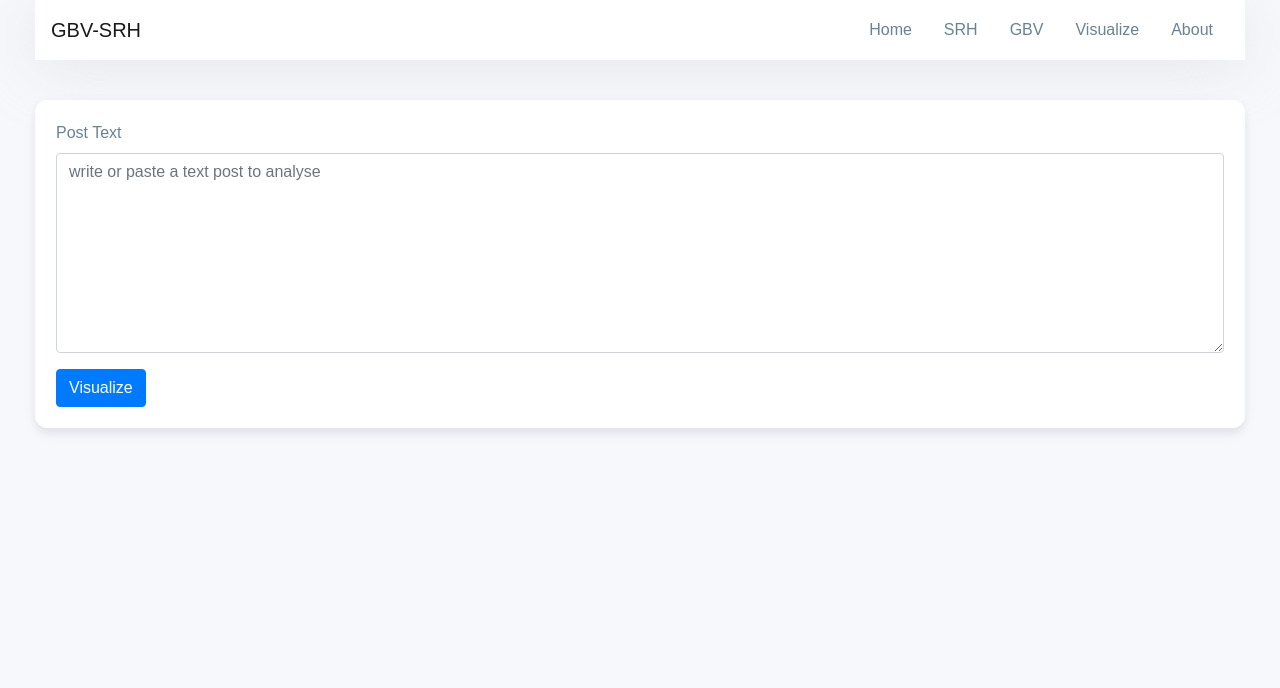
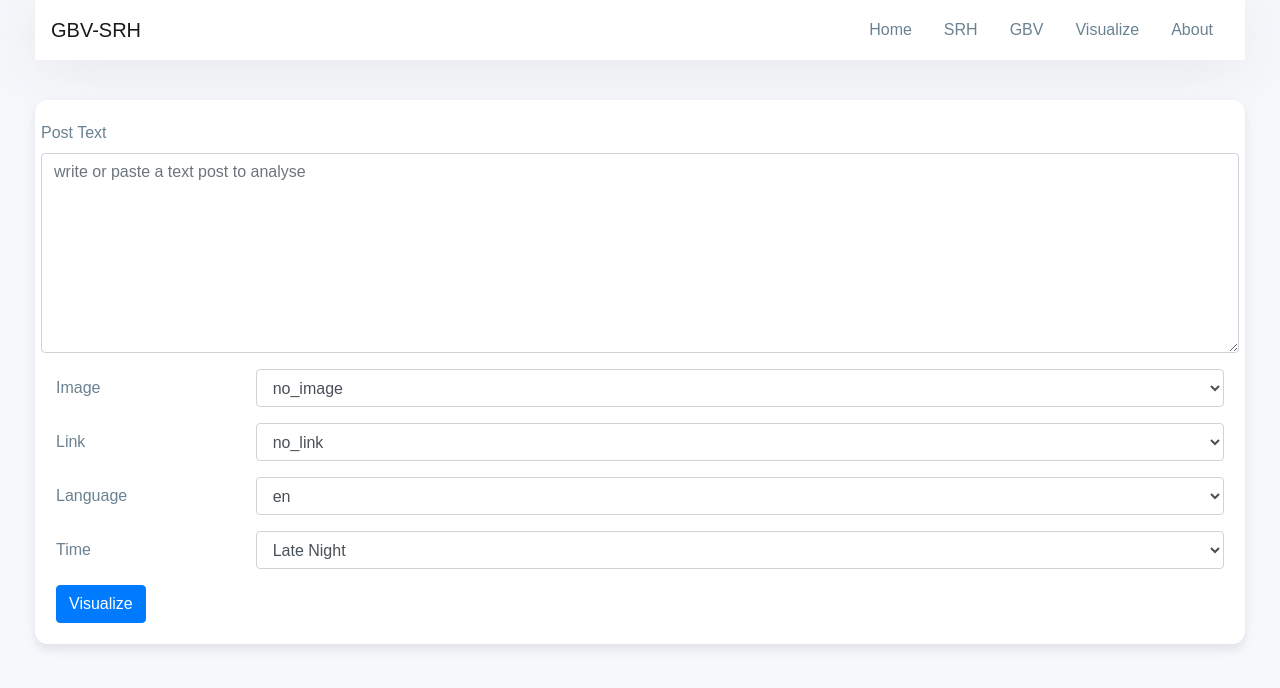
Before and after one commit to yonycherkos/SRH-GBV, a React (Create React App) app: page /visualize in a window 1280 px wide. Shown: the top 688 px of the page. Built offline with nearby package versions, Linux system fonts and the light colour scheme.

Commit message:
Update the visualization page

```diff
--- a/src/pages/Visualize.js
+++ b/src/pages/Visualize.js
@@ -8,39 +8,70 @@ export default class Home extends Component {
     super();
 
     this.loadData = this.loadData.bind(this);
-    this.handleChange = this.handleChange.bind(this);
+    this.handleTextChange = this.handleTextChange.bind(this);
+    this.handleImageChange = this.handleImageChange.bind(this);
+    this.handleLinkChange = this.handleLinkChange.bind(this);
+    this.handleLanguageChange = this.handleLanguageChange.bind(this);
+    this.handleTimeChange = this.handleTimeChange.bind(this);
     this.handleSubmit = this.handleSubmit.bind(this);
 
     this.state = {
-      postData: "",
-      iv_data: [],
-      woe_data: [],
-      dataIsReturned: false,
+      text: "",
+      image: "no_image",
+      link: "no_link",
+      language: "en",
+      time: "Late Night",
+      SRH_iv_data: null,
+      SRH_woe_data: null,
+      GBV_iv_data: null,
+      GBV_woe_data: null,
     };
   }
 
   async loadData() {
-    const response = await fetch("/api", {
+    const response = await fetch("/post", {
       method: "POST",
       headers: { "Content-Type": "application/json" },
-      body: JSON.stringify({ postData: this.state.postData }),
+      body: JSON.stringify({
+        text: this.state.text,
+        image: this.state.image,
+        link: this.state.link,
+        language: this.state.language,
+        time: this.state.time,
+      }),
     });
     const json = await response.json();
     this.setState({
-      iv_data: json.iv_data,
-      woe_data: json.woe_data,
+      SRH_iv_data: json.SRH_iv_data,
+      SRH_woe_data: json.SRH_woe_data,
+      GBV_iv_data: json.GBV_iv_data,
+      GBV_woe_data: json.GBV_woe_data,
     });
   }
 
-  handleChange(event) {
-    console.log(event.target.value);
-    this.setState({ postData: event.target.value });
+  handleTextChange(event) {
+    this.setState({ text: event.target.value });
+  }
+
+  handleImageChange(event) {
+    this.setState({ image: event.target.value });
+  }
+
+  handleLinkChange(event) {
+    this.setState({ link: event.target.value });
+  }
+
+  handleLanguageChange(event) {
+    this.setState({ language: event.target.value });
+  }
+
+  handleTimeChange(event) {
+    this.setState({ time: event.target.value });
   }
 
   async handleSubmit(e) {
     e.preventDefault();
     await this.loadData();
-    this.setState({ dataIsReturned: true });
   }
 
   render() {
@@ -52,16 +83,85 @@ export default class Home extends Component {
               <Col sm="12">
                 <div className="card intro">
                   <Form onSubmit={this.handleSubmit}>
-                    <FormGroup>
+                    <FormGroup row>
                       <Label for="textArea">Post Text</Label>
+
                       <Input
                         type="textarea"
                         name="text"
                         id="textArea"
                         placeholder="write or paste a text post to analyse"
-                        onChange={this.handleChange}
+                        onChange={this.handleTextChange}
                         style={{ height: 200 }}
                       />
+                    </FormGroup>
+                    <FormGroup row>
+                      <Label for="exampleSelect" sm={2}>
+                        Image
+                      </Label>
+                      <Col sm={10}>
+                        <Input
+                          type="select"
+                          name="image"
+                          id="image"
+                          onChange={this.handleImageChange}
+                        >
+                          <option>no_image</option>
+                          <option>has_image</option>
+                        </Input>
+                      </Col>
+                    </FormGroup>
+                    <FormGroup row>
+                      <Label for="exampleSelect" sm={2}>
+                        Link
+                      </Label>
+                      <Col sm={10}>
+                        <Input
+                          type="select"
+                          name="link"
+                          id="link"
+                          onChange={this.handleLinkChange}
+                        >
+                          <option>no_link</option>
+                          <option>has_link</option>
+                        </Input>
+                      </Col>
+                    </FormGroup>
+                    <FormGroup row>
+                      <Label for="exampleSelect" sm={2}>
+                        Language
+                      </Label>
+                      <Col sm={10}>
+                        <Input
+                          type="select"
+                          name="language"
+                          id="language"
+                          onChange={this.handleLanguageChange}
+                        >
+                          <option>en</option>
+                          <option>am</option>
+                        </Input>
+                      </Col>
+                    </FormGroup>
+                    <FormGroup row>
+                      <Label for="exampleSelect" sm={2}>
+                        Time
+                      </Label>
+                      <Col sm={10}>
+                        <Input
+                          type="select"
+                          name="time"
+                          id="time"
+                          onChange={this.handleTimeChange}
+                        >
+                          <option>Late Night</option>
+                          <option>Early Morning</option>
+                          <option>Morning</option>
+                          <option>Noon</option>
+                          <option>Eve</option>
+                          <option>Night</option>
+                        </Input>
+                      </Col>
                     </FormGroup>
                     <Button type="submit" color="primary">
                       Visualize
@@ -71,15 +171,16 @@ export default class Home extends Component {
               </Col>
             </Row>
 
-            {this.state.dataIsReturned ? (
+            {this.state.SRH_iv_data != null ? (
               <div>
+                <strong>SRH</strong>
                 <Row>
                   <Col sm="12" md="12" lg="6">
                     <strong>Information Value</strong>
                     <div className="card linechart">
                       <SimpleBarChart
-                        data={this.state.iv_data}
-                        xAxisDatkey="sub_topic_name"
+                        data={this.state.SRH_iv_data}
+                        xAxisDatkey="feature"
                         legendDatakey="iv"
                       />
                     </div>
@@ -89,7 +190,52 @@ export default class Home extends Component {
                     <strong>Weight of Evidences</strong>
                     <div className="card linechart">
                       <SimpleBarChart
-                        data={this.state.woe_data}
+                        data={this.state.SRH_woe_data}
+                        xAxisDatkey="content"
+                        legendDatakey="woe"
+                      />
+                    </div>
+                  </Col>
+                </Row>
+
+                <Row>
+                  <Col sm="12">
+                    <div className="card intro">
+                      Information Value gives a measure of how the feature
+                      sub-topics is good in distinguishing between a good and
+                      bad post. The weight of evidence measures the predictive
+                      power of an individual features in relation to the
+                      dependent variable. Based on the graph equality based
+                      contents such as equality, court, justice, society, and
+                      our voice are good in distinguish contents. And gender
+                      based contents such as gender, girl, women, and female are
+                      bad in distinguish contents
+                    </div>
+                  </Col>
+                </Row>
+              </div>
+            ) : null}
+
+            {this.state.GBV_iv_data != null ? (
+              <div>
+                <strong>GBV</strong>
+                <Row>
+                  <Col sm="12" md="12" lg="6">
+                    <strong>Information Value</strong>
+                    <div className="card linechart">
+                      <SimpleBarChart
+                        data={this.state.GBV_iv_data}
+                        xAxisDatkey="feature"
+                        legendDatakey="iv"
+                      />
+                    </div>
+                  </Col>
+
+                  <Col sm="12" md="12" lg="6">
+                    <strong>Weight of Evidences</strong>
+                    <div className="card linechart">
+                      <SimpleBarChart
+                        data={this.state.GBV_woe_data}
                         xAxisDatkey="content"
                         legendDatakey="woe"
                       />
```
